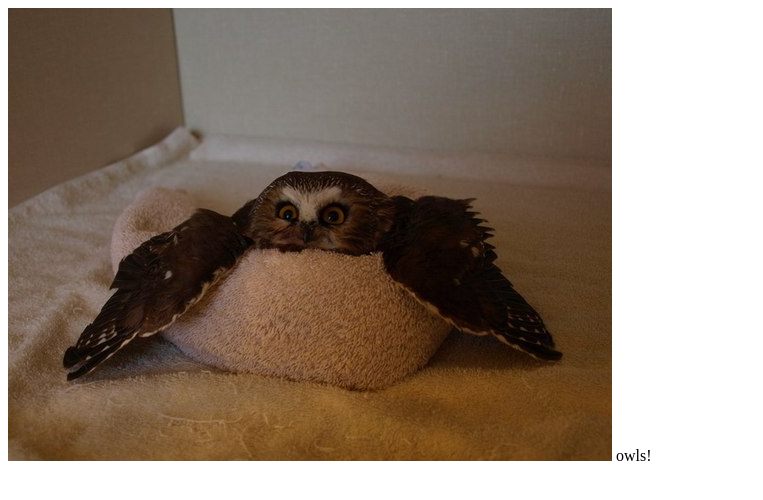
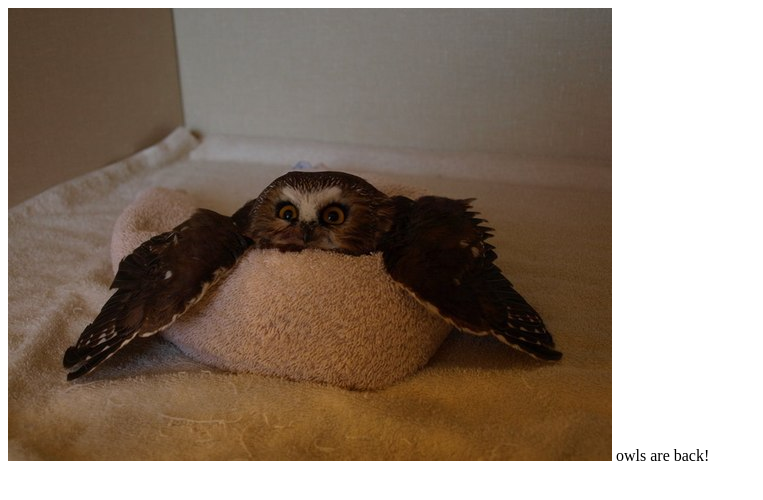
Before and after one commit to monitorius/monitorius.github.io, a plain HTML site: page index.html in a window 1280 px wide. Shown: the whole page, without its empty margins (0-763 px from the left). Drawn offline with Linux system fonts and the light colour scheme.

Commit message:
force refresh

```diff
--- a/index.html
+++ b/index.html
@@ -6,7 +6,7 @@
   </head>
   <body>
     <img src="owl_nya.jpg">
-    owls!
+    owls are back!
     <div id="reactContainer"></div>
   </body>
 </html>
```
